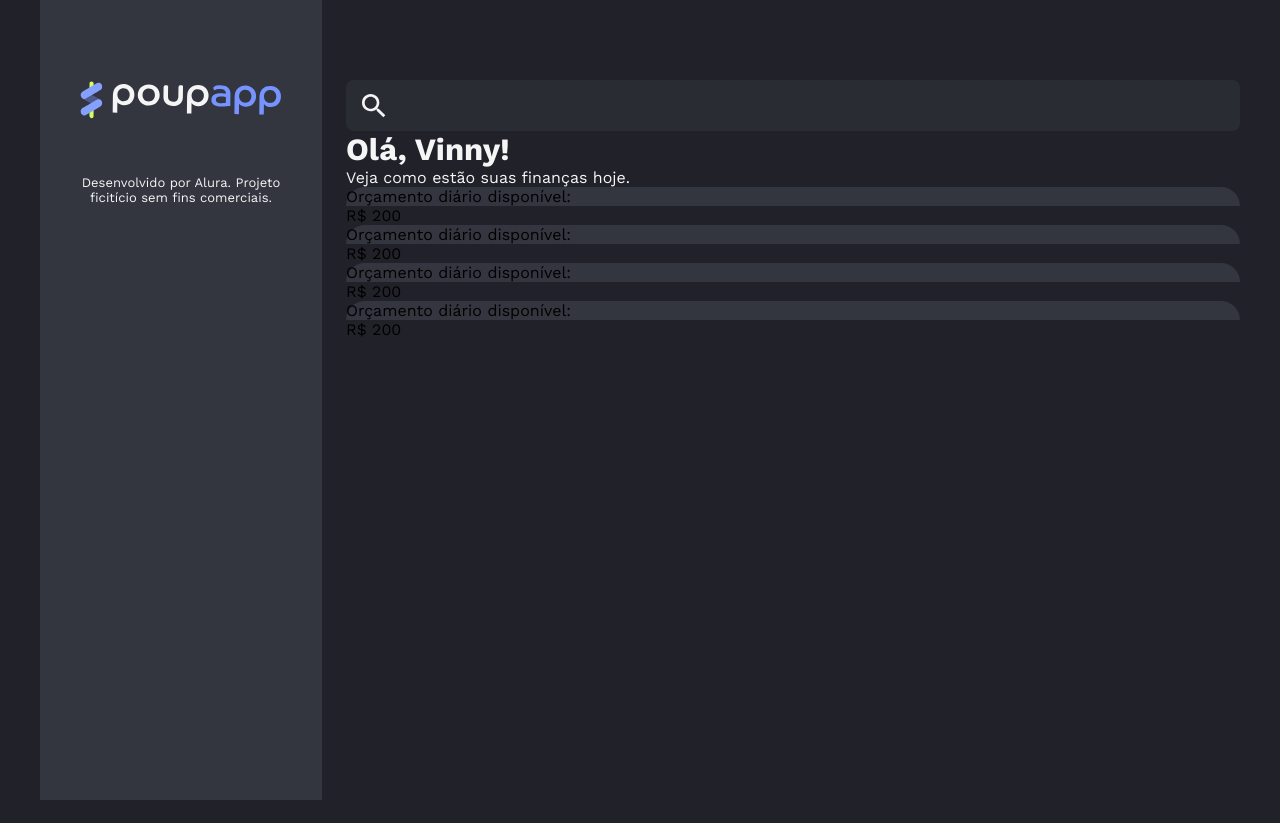
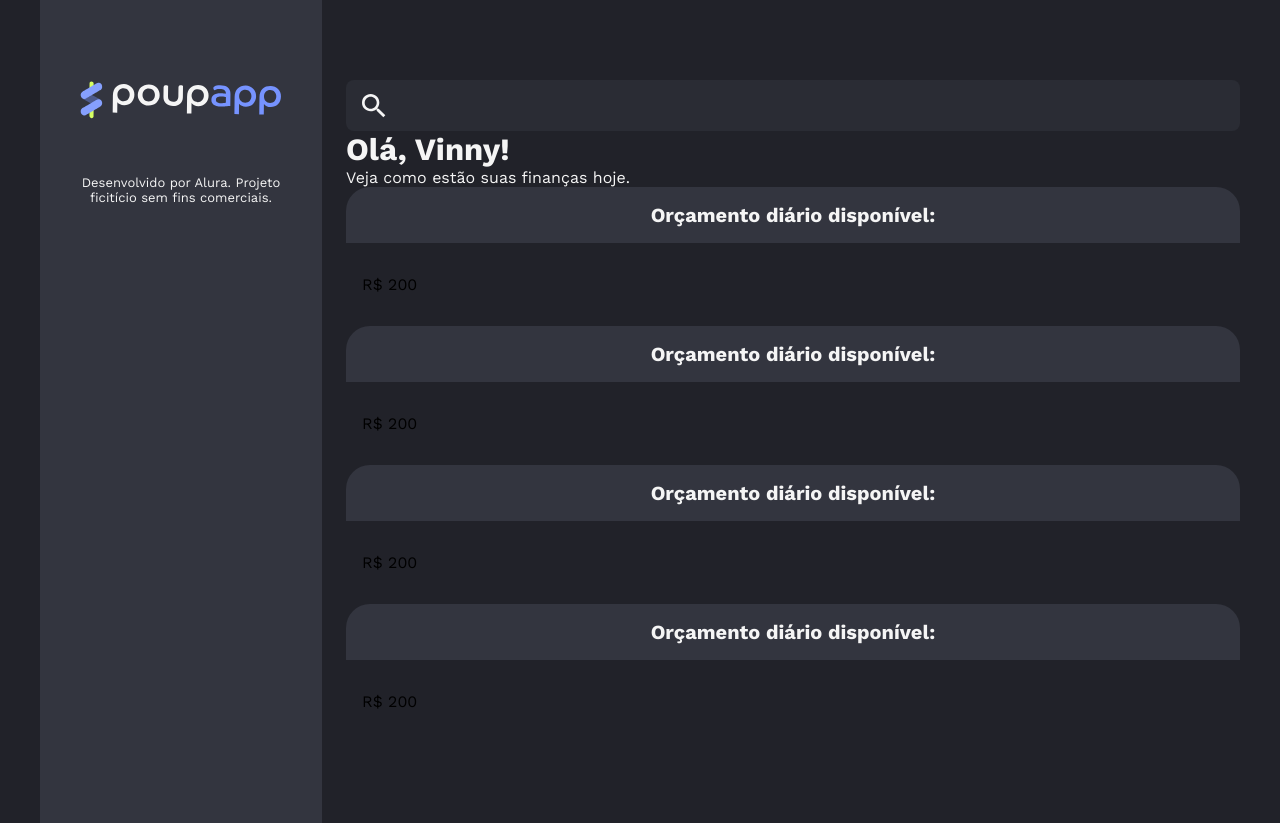
Before and after one commit to Arthur-018/React-Estudo, a React (Vite) app in the folder React utilizando CSS Modules e Tailwind para estilização de componentes/: page / in a window 1280 px wide. Before the commit the page ends 800 px from the top, so only its background shows below. Built offline with nearby package versions, Linux system fonts and the light colour scheme.

Commit message:
9 aula React utilizando CSS Modules e Tailwind

```diff
--- a/React utilizando CSS Modules e Tailwind para estilização de componentes/src/components/Card/card.module.css
+++ b/React utilizando CSS Modules e Tailwind para estilização de componentes/src/components/Card/card.module.css
@@ -1,16 +1,21 @@
 .card {
-background-color: var(--neutral-background);
+    background-color: var(--neutral-background);
 
 
 }
 
 .header {
-background-color: var(--neutral-header);
-border-top-left-radius: 24px;
-border-top-right-radius: 24px;
-
+    background-color: var(--neutral-header);
+    border-top-left-radius: 24px;
+    border-top-right-radius: 24px;
+    line-height: 120%;
+    font-size: 20px;
+    font-weight: 700;
+    text-align: center;
+    color: var(--neutral-text);
+    padding: 16px;
 }
 
 .body {
-
+    padding: 32px 16px;
 }
```
